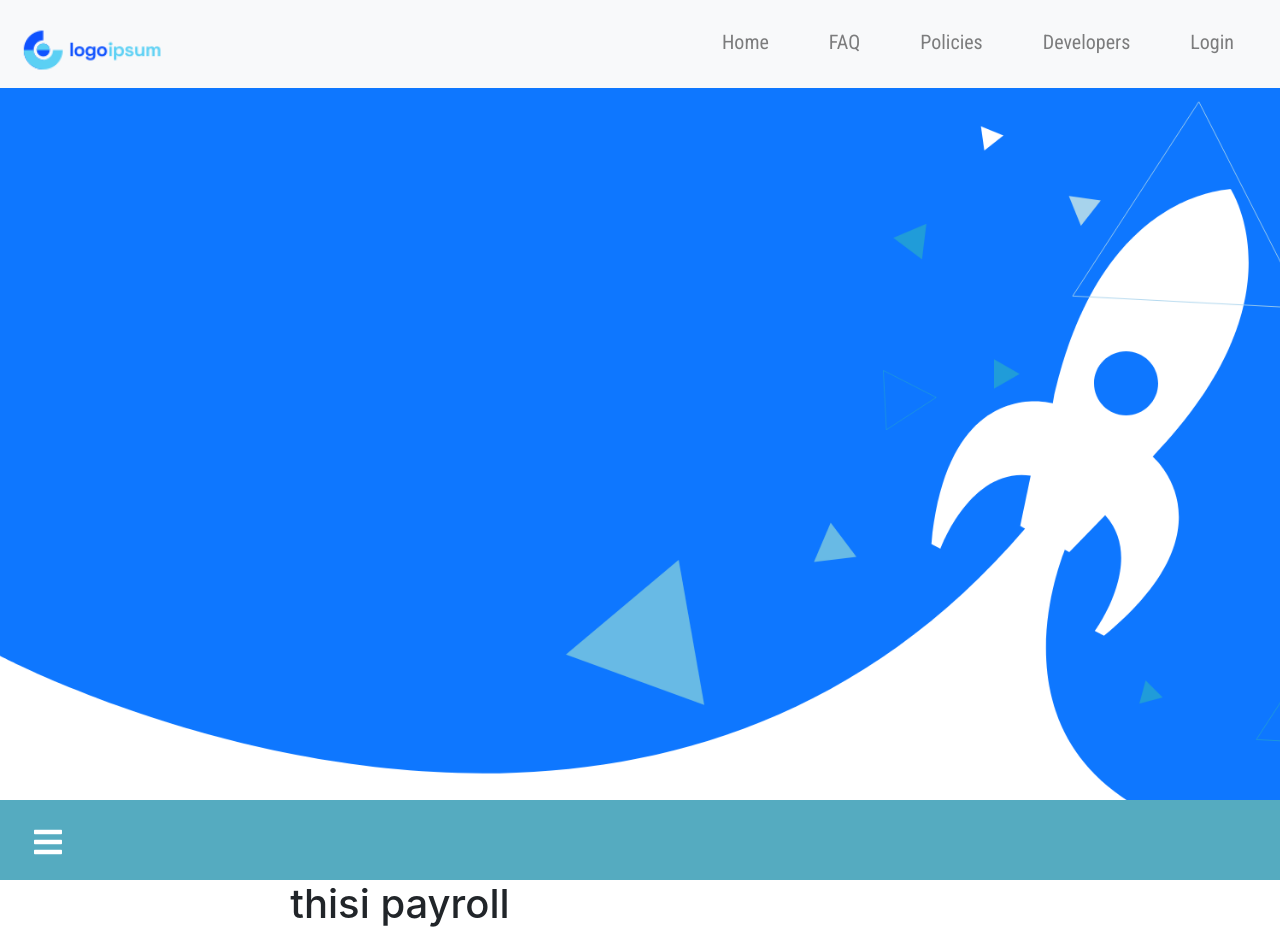
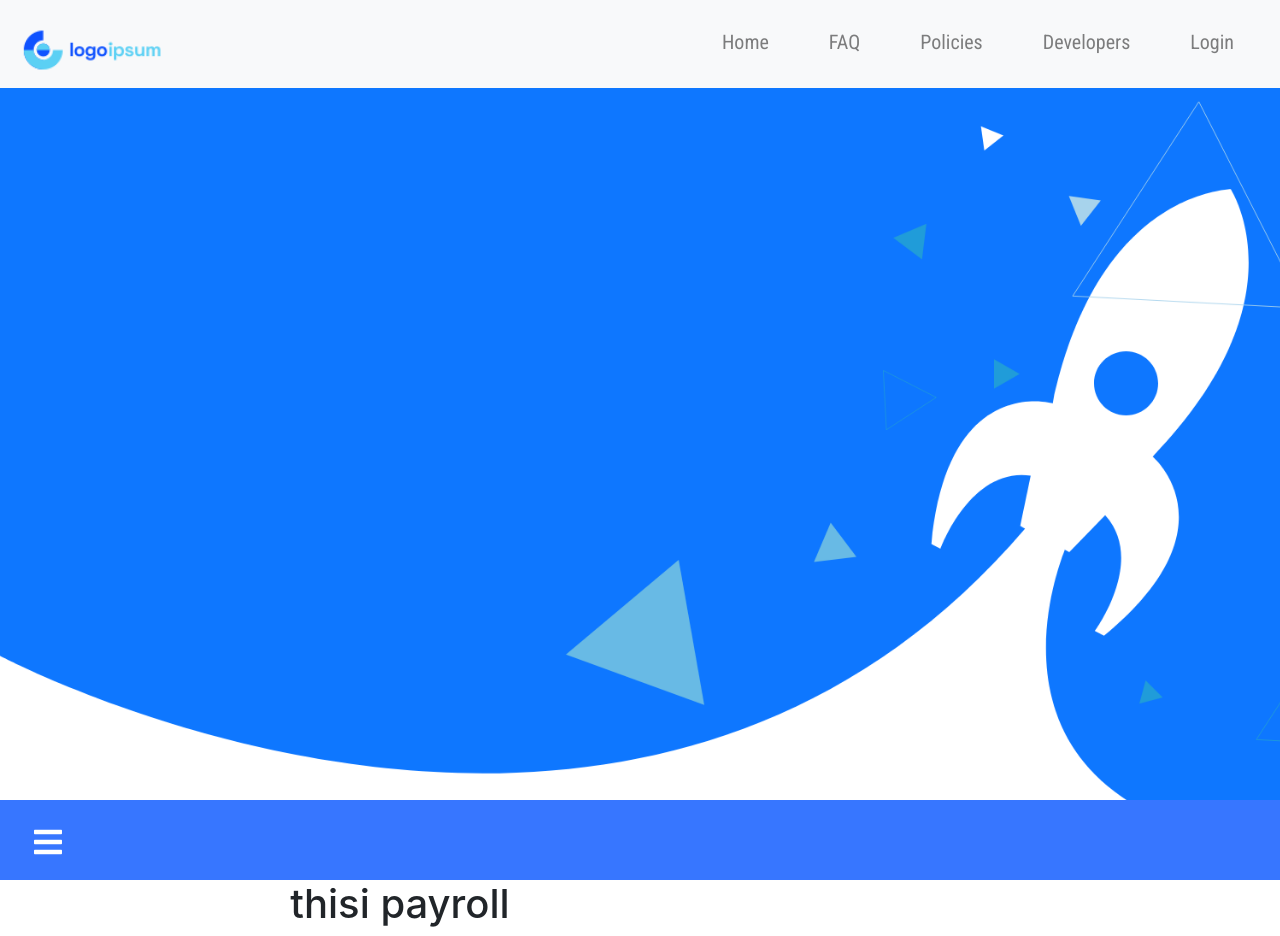
Before and after one commit to kushaangowda/Stackathon-1, a React (Create React App) app: page /admin/Payroll in a window 1280 px wide. Built offline with nearby package versions, Linux system fonts and the light colour scheme; a web font is replaced by a local one.

Commit message:
color changed of navbar

```diff
--- a/src/AdminComponent/Sidebar.css
+++ b/src/AdminComponent/Sidebar.css
@@ -1,5 +1,5 @@
 .nav-bar{
-    background-color:rgb(85, 171, 192);
+    background-color:rgb(55, 118, 255);
     height:80px;
     display:flex;
     justify-content: flex-start;
@@ -11,7 +11,7 @@ font-size: 2rem;
 background:none;
 }
 .nav-menu{
-background-color: rgb(85, 171, 192);
+background-color: rgb(55, 118, 255);
 width:200px;
 height:100vh;
 display: flex;
@@ -45,13 +45,14 @@ padding:0 16px;
 border-radius: 4px;
 }
 .nav-text a:hover{
-    background-color:rgb(135, 177, 187);
+    background-color:rgb(86, 188, 228);
+    /* background-color: black; */
 }
 .nav-menu-items{
     width:100%;
 }
 .nav-bar-toggle{
-    background-color: rgb(85, 171, 192);
+    background-color:rgb(55, 118, 255);
     width:100%;
     height:80px;
     display:flex;
```
Also changed, not shown: src/AdminComponent/SidebarData.js (+5 -5 lines), 1 other file (tests, documents, lock files or other folders).
